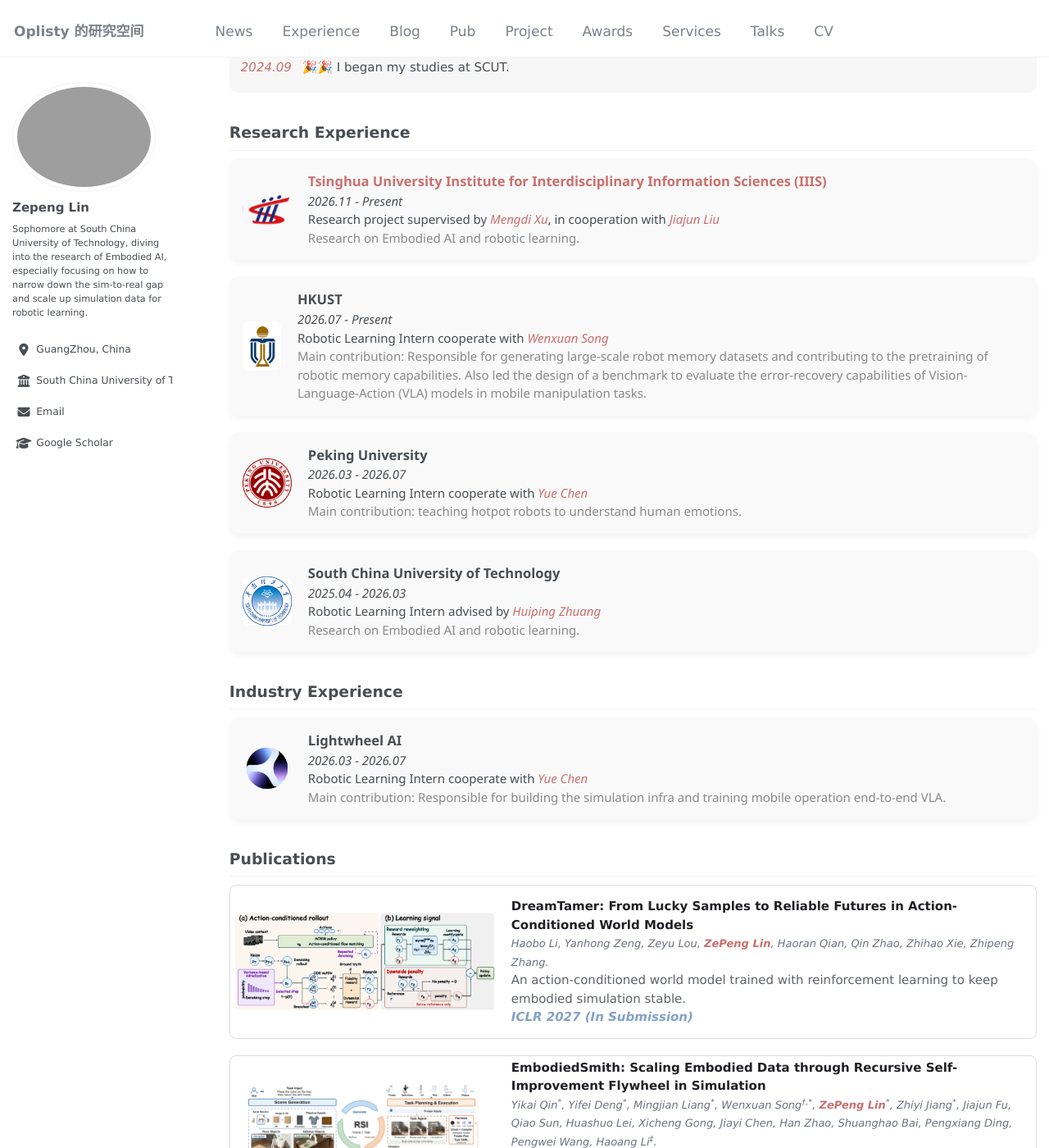
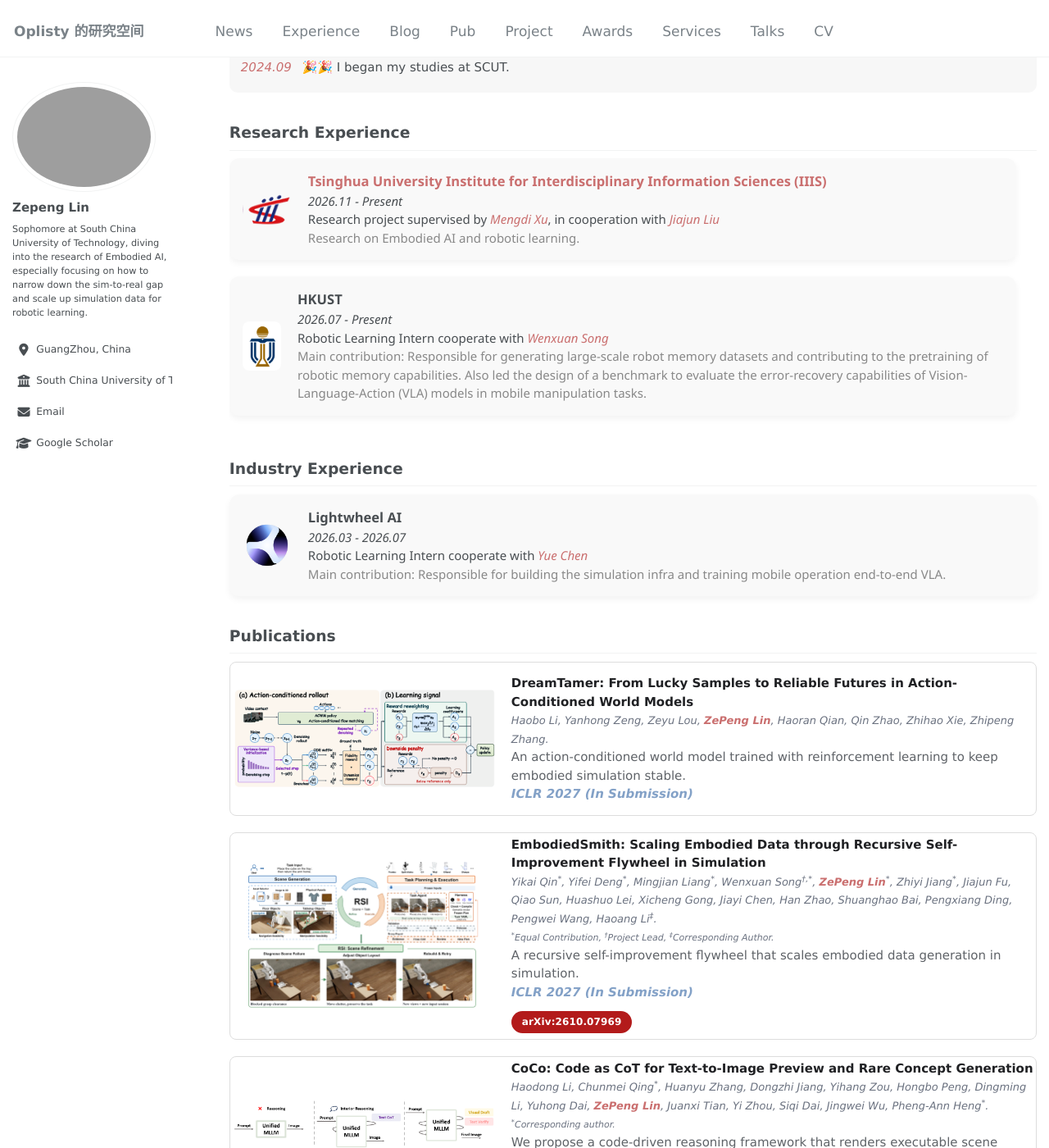
Before and after one commit to oplisty/oplisty.github.io, a Jekyll site: the page built from _pages/about.md, in a window 1280 px wide and 1400 px high, scrolled down 354 px. Shown: the whole window at 82% size. Built offline with Jekyll 4.4.1, drawn with Linux system fonts in a browser that asks for light colours; some web fonts are replaced.

Commit message:
Add scrollable research experience

```diff
--- a/_pages/about.md
+++ b/_pages/about.md
@@ -32,7 +32,7 @@
 Research Experience
 --------------
 
-<div class="experience-container">
+<div class="experience-container research-experience-scroll">
 
   <div class="experience-card">
       <img src="images/iiis-emblem.png" alt="IIIS institute emblem" class="experience-logo">
--- a/assets/css/home.css
+++ b/assets/css/home.css
@@ -74,6 +74,15 @@
         display: flex;
         flex-direction: column; /* Stack cards vertically. */
         gap: 20px; /* Keep spacing between cards. */
+    }
+    .research-experience-scroll {
+        height: 330px;
+        overflow-y: auto;
+        padding-right: 10px;
+        scrollbar-gutter: stable;
+    }
+    .research-experience-scroll .experience-card {
+        flex-shrink: 0;
     }
     .experience-card {
         box-sizing: border-box;
@@ -503,6 +512,10 @@
     }
 
       @media (max-width: 720px) {
+        .research-experience-scroll {
+            height: 410px;
+        }
+
         .publication-card,
         .project-card {
             align-items: stretch;
```
